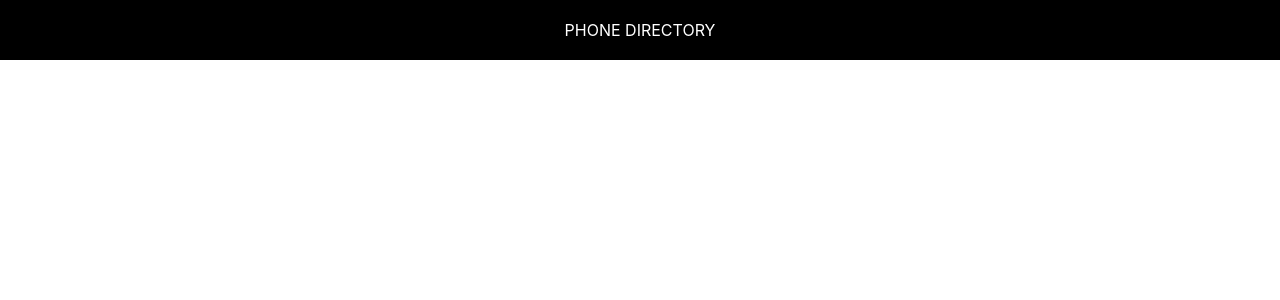
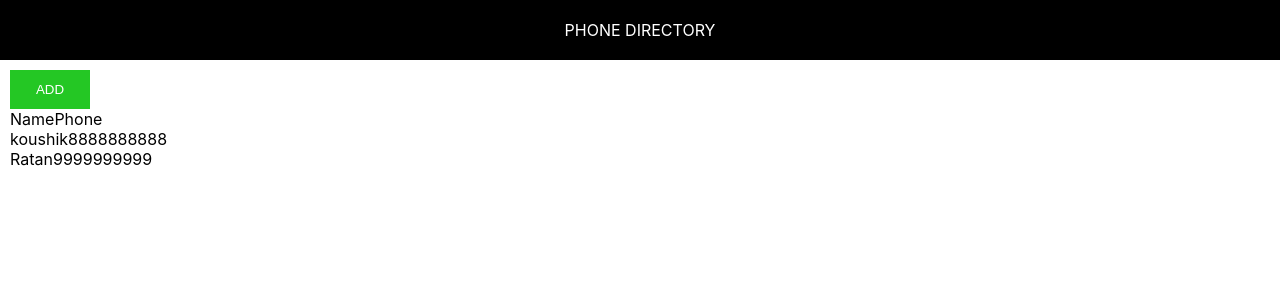
Before and after one commit to koushikkondepati/mini-phone-directory, a React (Create React App) app: page / in a window 1280 px wide. Shown: the top 300 px of the page. Built offline with nearby package versions, Linux system fonts and the light colour scheme.

Commit message:
Rendered Subscribers Dynamically

```diff
--- a/src/App.css
+++ b/src/App.css
@@ -10,3 +10,12 @@
     background-color: black;
     color: white;
 }
+
+.addButton{
+    text-align: center;
+    padding: 12px;
+    background-color: rgb(36, 199, 36);
+    color: white;
+    border: none;
+    width: 80px;
+}
--- a/src/App.js
+++ b/src/App.js
@@ -3,10 +3,43 @@ import React, {Component} from 'react';
 import Header from "./Header";
 
 class App extends Component{
+
+
+
   render(){
+    let subscribers = [
+      {
+        id: 1,
+        name: "koushik",
+        phone: "8888888888"
+      },
+      {
+        id: 2,
+        name: "Ratan",
+        phone: "9999999999"
+      }
+    ]
     return(
       <div>
         <Header />
+        <div style={{margin:10}}>
+          <button className='addButton'>ADD</button>
+
+          <div>
+            <span>Name</span>
+            <span>Phone</span>
+          </div>
+
+          {
+            subscribers.map( sub =>{
+              return <div key={sub.id}>
+              <span>{sub.name}</span>
+              <span>{sub.phone}</span>
+            </div>
+            })
+          }
+
+        </div>
       </div>
     );
   }
```
